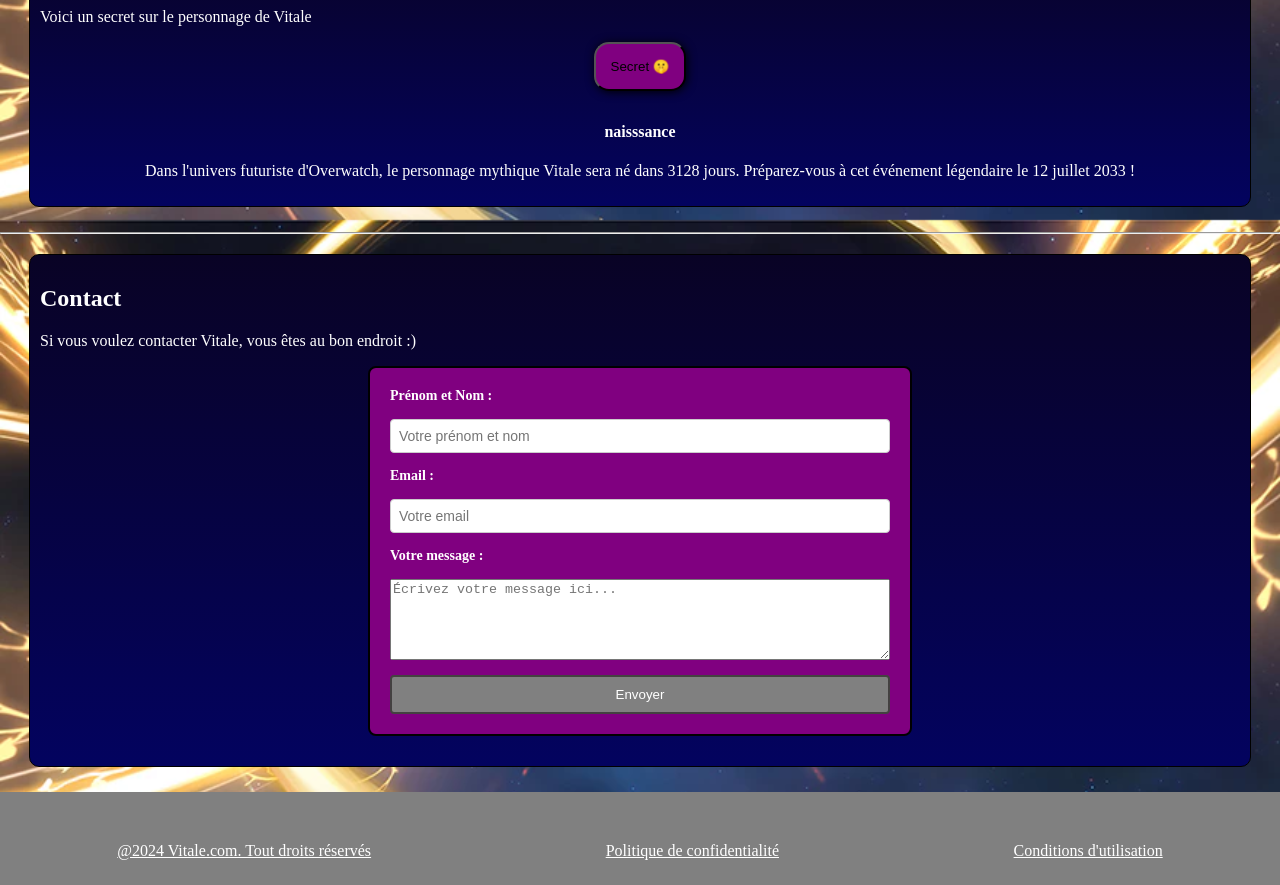
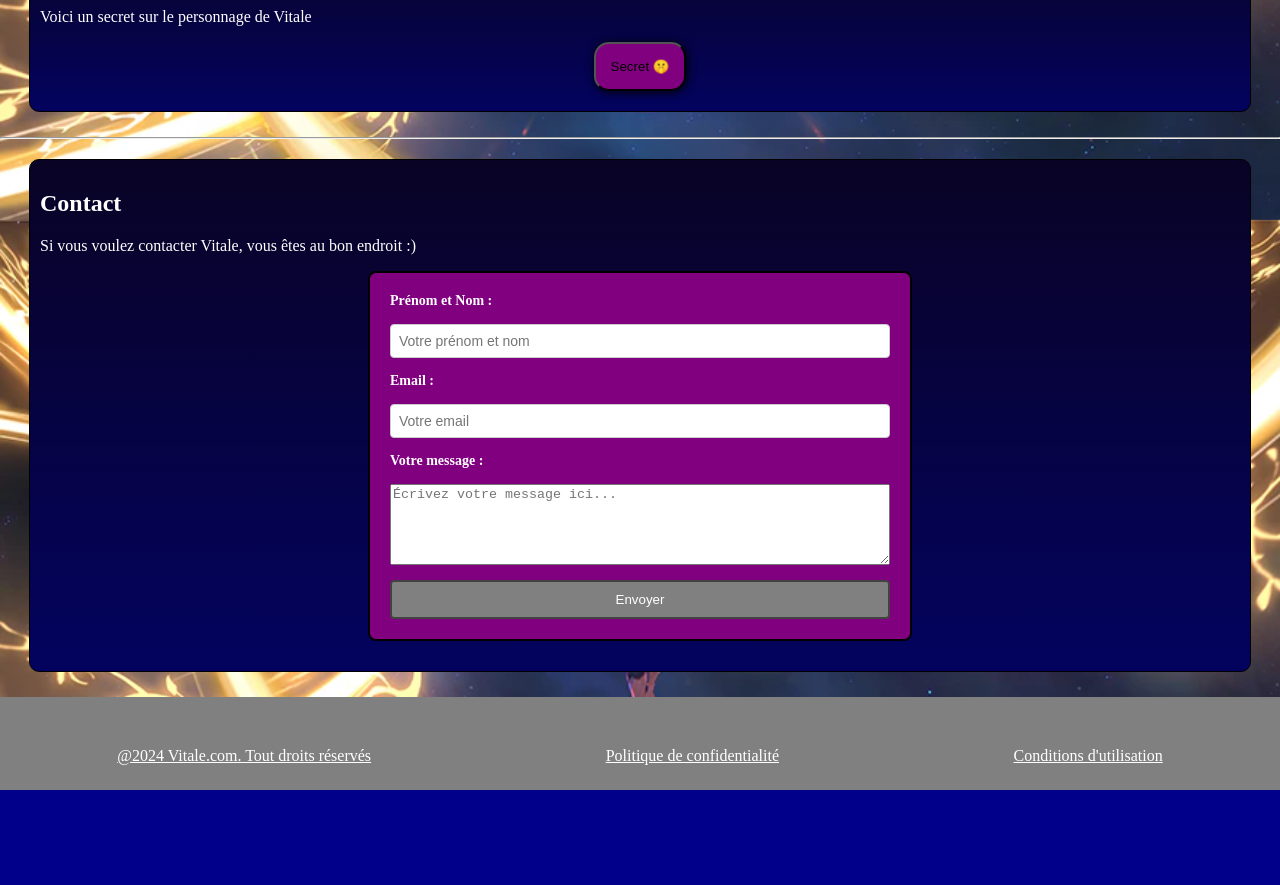
Before and after one commit to Nimaro-sys/LifeWeaverOverWatch, a plain HTML site: page index.html in a window 1280 px wide. Shown: the part 2340-3225 px from the top of the page. After the commit the page ends 3130 px from the top, so only its background shows below. Drawn offline with Linux system fonts and the light colour scheme.

Commit message:
Revert "Update + js date"
This reverts commit 690dc8c2b0f7f94e748ad69916f0338581efdd6c.

```diff
--- a/index.html
+++ b/index.html
@@ -130,10 +130,6 @@
         <div class="secret__button-wrapper">
             <button class="secret__button" name="secret" onclick="secret_button()">Secret 🤫</button>
         </div>
-        <div class="secret__text">
-            <h4 class="secret__sub__title">naisssance</h4>
-            <p class="secret__paragraph">le personnage étant né dans un univers de fiction futuriste le 12/07/2033, il n'étra donc dans [nombre de jour] jours !</p>
-        </div>
     </section>
 
     <hr>
--- a/script.js
+++ b/script.js
@@ -96,16 +96,3 @@ document.addEventListener("DOMContentLoaded", function () {
         }
     });
 });
-
-/// naissance de Vitale
-
-document.addEventListener("DOMContentLoaded", () => {
-    const paragraph = document.querySelector(".secret__paragraph");
-    const targetDate = new Date("2033-07-12");
-    const currentDate = new Date();
-    const timeDifference = targetDate - currentDate;
-    const daysDifference = Math.ceil(timeDifference / (1000 * 60 * 60 * 24));
-
-    paragraph.innerHTML =
-    "Dans l'univers futuriste d'Overwatch, le personnage mythique Vitale sera né dans " + daysDifference + " jours. Préparez-vous à cet événement légendaire le 12 juillet 2033 !";
-});
--- a/style.css
+++ b/style.css
@@ -235,10 +235,6 @@ header a:hover{
     transition: background-color 0.3s;
 }
 
-.secret__text{
-    text-align: center;
-}
-
 /* Contact */
 
 .contact {
@@ -321,7 +317,7 @@ footer a:hover{
 
     section {
         border: 1px solid #000;
-        border-radius: 10px;
+        background: linear-gradient(135deg, rgb(142, 75, 24), rgb(68, 100, 20));        border-radius: 10px;
         max-width: 700px;
         padding: 10px;
         margin: auto;
```
